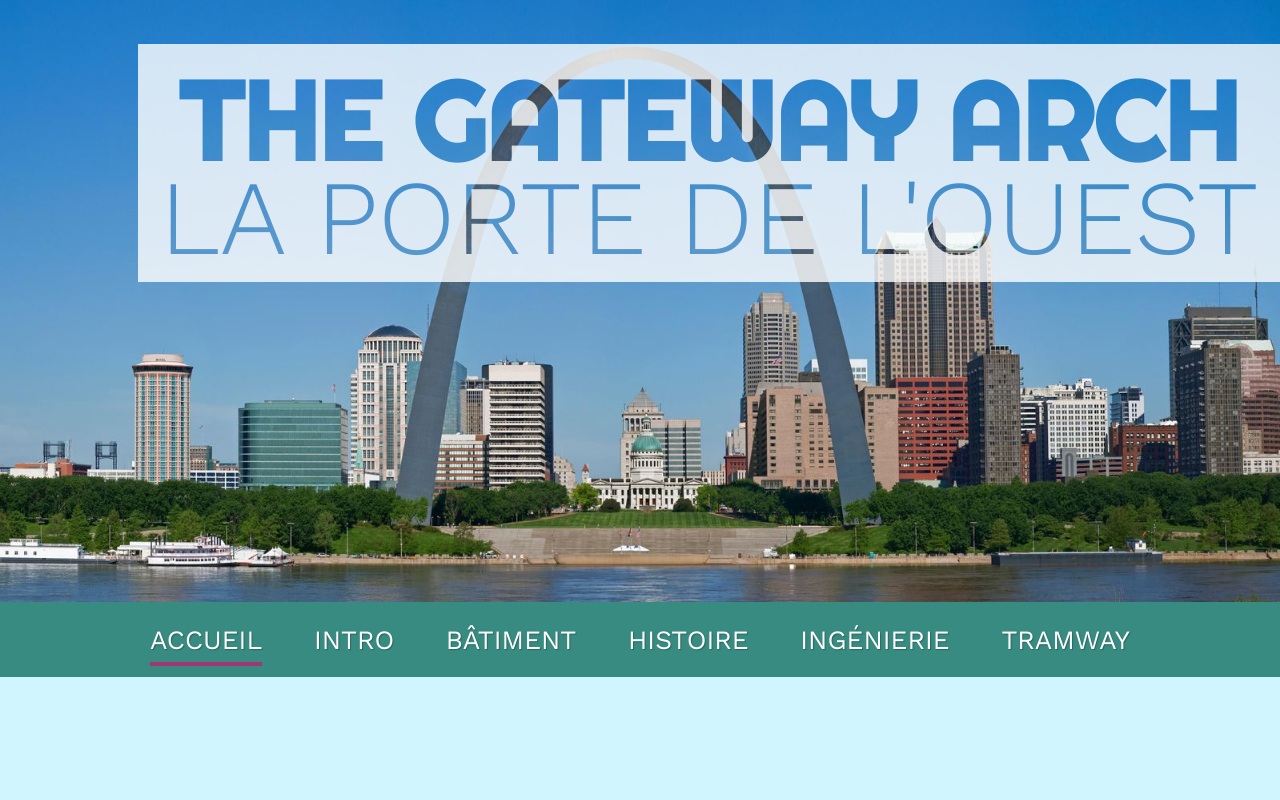
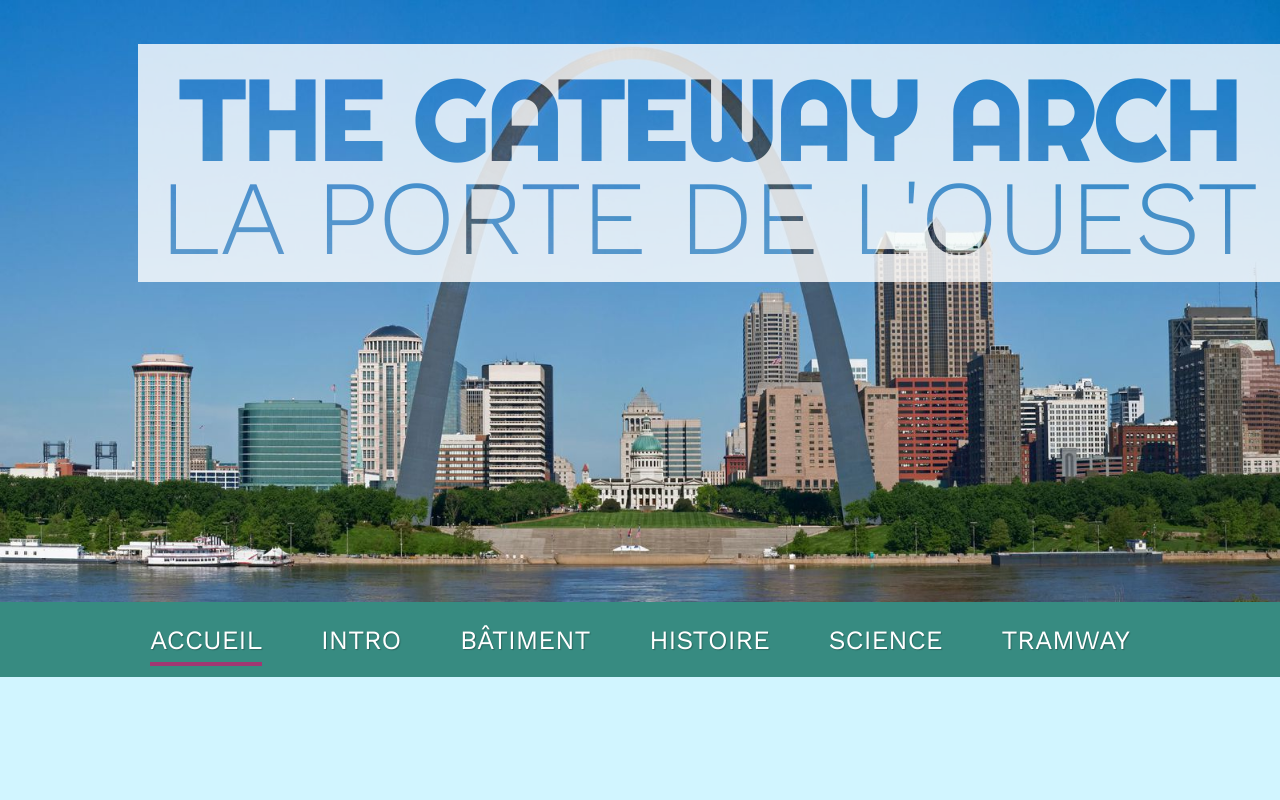
Before and after one commit to AlainGourves/projetPerso, a plain HTML site: page index.html in a window 1280 px wide. Shown: the top 800 px of the page. Drawn offline with nearby package versions, Linux system fonts and the light colour scheme.

Commit message:
Correction menu

```diff
--- a/index.html
+++ b/index.html
@@ -42,7 +42,7 @@
                     <li><a href="#intro">Intro</a></li>
                     <li><a href="#batiment">Bâtiment</a></li>
                     <li><a href="#histoire">Histoire</a></li>
-                    <li><a href="#ingenierie">Ingénierie</a></li>
+                    <li><a href="#science">Science</a></li>
                     <li><a href="#tramway">Tramway</a></li>
                 </ul>
             </nav>
@@ -340,7 +340,7 @@
                 <li><a href="#intro">Intro</a></li>
                 <li><a href="#batiment">Bâtiment</a></li>
                 <li><a href="#histoire">Histoire</a></li>
-                <li><a href="#ingenierie">Ingénierie</a></li>
+                <li><a href="#science">Science</a></li>
                 <li><a href="#tramway">Tramway</a></li>
             </ul>
         </nav>
```
